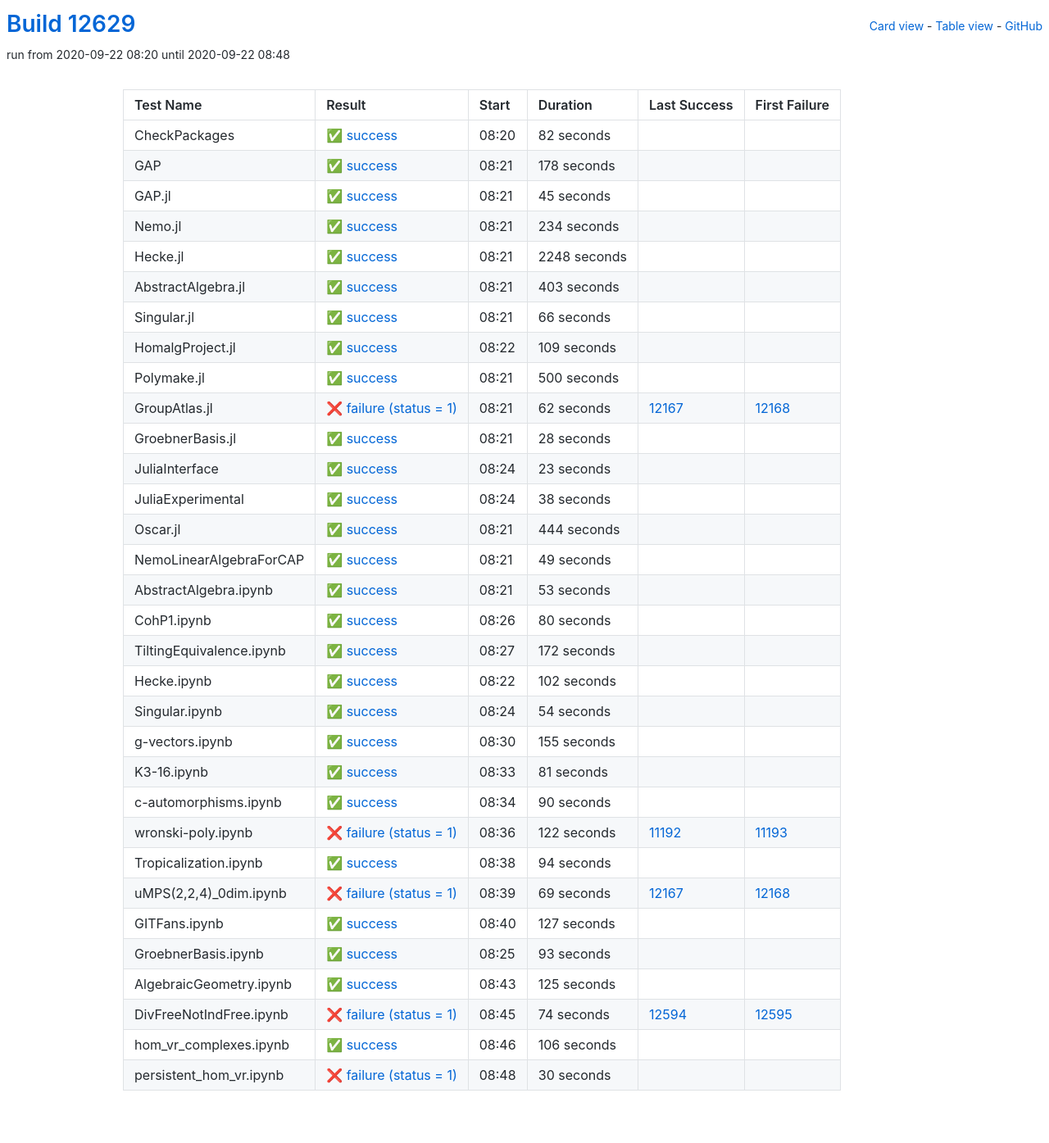
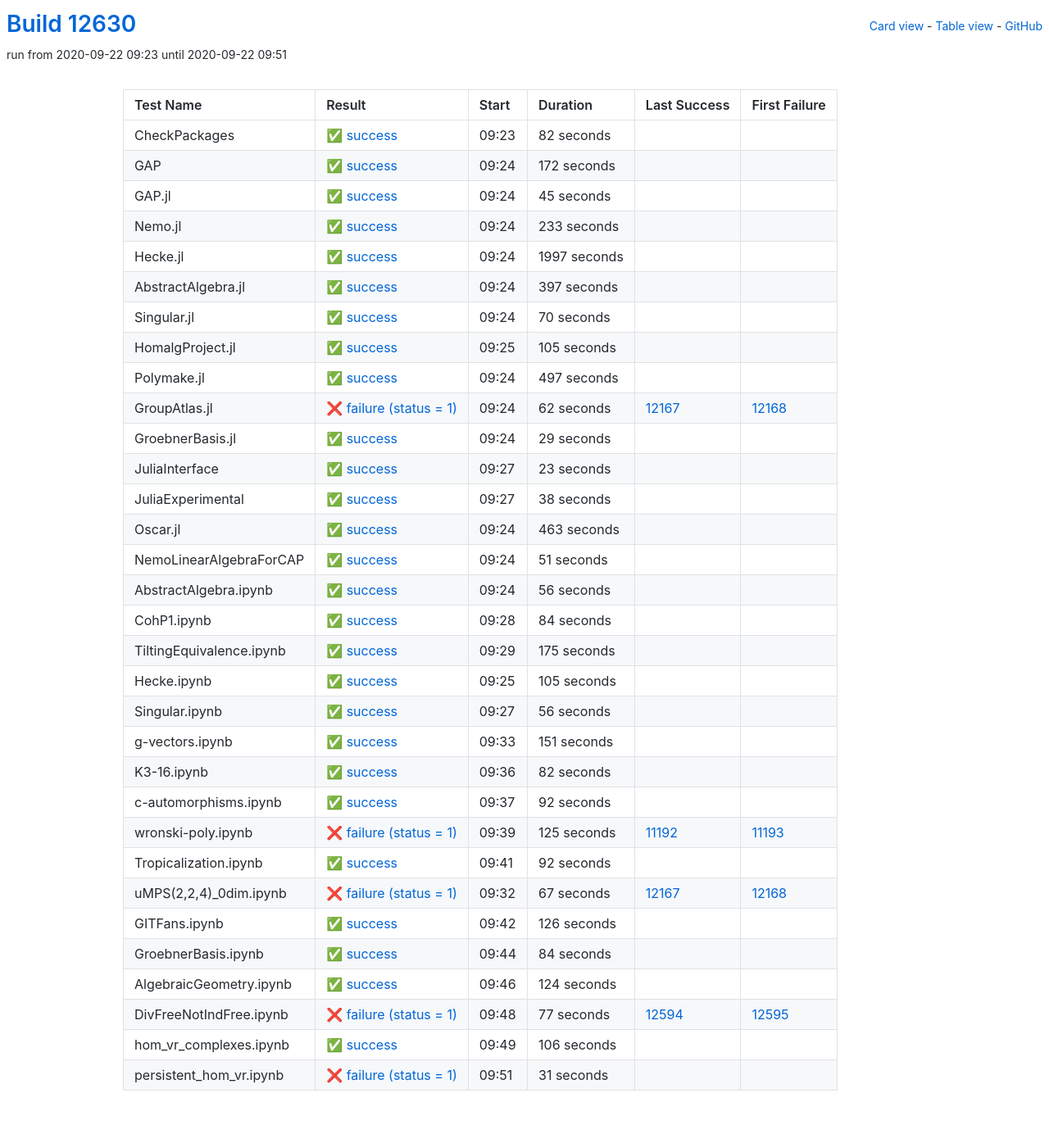
Before and after one commit to oscar-system/oscar-ci-status, a Jekyll site: the page built from table.html, in a window 1280 px wide. Shown: the whole page at 82% size. Built offline with Jekyll 4.4.1, drawn with Linux system fonts in a browser that asks for light colours.

Commit message:
Build #12630

```diff
--- a/_data/ci.yml
+++ b/_data/ci.yml
@@ -1,6 +1,6 @@
 ---
-build: 12629
-build_url: https://oscarci.mathematik.uni-kl.de/job/oscar/12629/
+build: 12630
+build_url: https://oscarci.mathematik.uni-kl.de/job/oscar/12630/
 job: oscar
 organization: oscar-system
 repo: oscar-ci-status
@@ -8,8 +8,8 @@
 tests:
 - name: CheckPackages
   id: checkpackages
-  log: https://oscarci.mathematik.uni-kl.de/job/oscar/12629/artifact/logs/build-12629/CheckPackages.log
-  start: 2020-09-22 08:20
+  log: https://oscarci.mathematik.uni-kl.de/job/oscar/12630/artifact/logs/build-12630/CheckPackages.log
+  start: 2020-09-22 09:23
   success: true
   exitcode: 0
   status: success
@@ -20,20 +20,20 @@
   first_failure_url:
 - name: GAP
   id: gap
-  log: https://oscarci.mathematik.uni-kl.de/job/oscar/12629/artifact/logs/build-12629/GAP.log
-  start: 2020-09-22 08:21
+  log: https://oscarci.mathematik.uni-kl.de/job/oscar/12630/artifact/logs/build-12630/GAP.log
+  start: 2020-09-22 09:24
   success: true
   exitcode: 0
   status: success
-  duration: 178
+  duration: 172
   last_success: false
   last_success_url:
   first_failure: false
   first_failure_url:
 - name: GAP.jl
   id: gap-jl
-  log: https://oscarci.mathematik.uni-kl.de/job/oscar/12629/artifact/logs/build-12629/GAP.jl.log
-  start: 2020-09-22 08:21
+  log: https://oscarci.mathematik.uni-kl.de/job/oscar/12630/artifact/logs/build-12630/GAP.jl.log
+  start: 2020-09-22 09:24
   success: true
   exitcode: 0
   status: success
@@ -44,80 +44,80 @@
   first_failure_url:
 - name: Nemo.jl
   id: nemo-jl
-  log: https://oscarci.mathematik.uni-kl.de/job/oscar/12629/artifact/logs/build-12629/Nemo.jl.log
-  start: 2020-09-22 08:21
+  log: https://oscarci.mathematik.uni-kl.de/job/oscar/12630/artifact/logs/build-12630/Nemo.jl.log
+  start: 2020-09-22 09:24
   success: true
   exitcode: 0
   status: success
-  duration: 234
+  duration: 233
   last_success: false
   last_success_url:
   first_failure: false
   first_failure_url:
 - name: Hecke.jl
   id: hecke-jl
-  log: https://oscarci.mathematik.uni-kl.de/job/oscar/12629/artifact/logs/build-12629/Hecke.jl.log
-  start: 2020-09-22 08:21
+  log: https://oscarci.mathematik.uni-kl.de/job/oscar/12630/artifact/logs/build-12630/Hecke.jl.log
+  start: 2020-09-22 09:24
   success: true
   exitcode: 0
   status: success
-  duration: 2248
+  duration: 1997
   last_success: false
   last_success_url:
   first_failure: false
   first_failure_url:
 - name: AbstractAlgebra.jl
   id: abstractalgebra-jl
-  log: https://oscarci.mathematik.uni-kl.de/job/oscar/12629/artifact/logs/build-12629/AbstractAlgebra.jl.log
-  start: 2020-09-22 08:21
+  log: https://oscarci.mathematik.uni-kl.de/job/oscar/12630/artifact/logs/build-12630/AbstractAlgebra.jl.log
+  start: 2020-09-22 09:24
   success: true
   exitcode: 0
   status: success
-  duration: 403
+  duration: 397
   last_success: false
   last_success_url:
   first_failure: false
   first_failure_url:
 - name: Singular.jl
   id: singular-jl
-  log: https://oscarci.mathematik.uni-kl.de/job/oscar/12629/artifact/logs/build-12629/Singular.jl.log
-  start: 2020-09-22 08:21
+  log: https://oscarci.mathematik.uni-kl.de/job/oscar/12630/artifact/logs/build-12630/Singular.jl.log
+  start: 2020-09-22 09:24
   success: true
   exitcode: 0
   status: success
-  duration: 66
+  duration: 70
   last_success: false
   last_success_url:
   first_failure: false
   first_failure_url:
 - name: HomalgProject.jl
   id: homalgproject-jl
-  log: https://oscarci.mathematik.uni-kl.de/job/oscar/12629/artifact/logs/build-12629/HomalgProject.jl.log
-  start: 2020-09-22 08:22
+  log: https://oscarci.mathematik.uni-kl.de/job/oscar/12630/artifact/logs/build-12630/HomalgProject.jl.log
+  start: 2020-09-22 09:25
   success: true
   exitcode: 0
   status: success
-  duration: 109
+  duration: 105
   last_success: false
   last_success_url:
   first_failure: false
   first_failure_url:
 - name: Polymake.jl
   id: polymake-jl
-  log: https://oscarci.mathematik.uni-kl.de/job/oscar/12629/artifact/logs/build-12629/Polymake.jl.log
-  start: 2020-09-22 08:21
+  log: https://oscarci.mathematik.uni-kl.de/job/oscar/12630/artifact/logs/build-12630/Polymake.jl.log
+  start: 2020-09-22 09:24
   success: true
   exitcode: 0
   status: success
-  duration: 500
+  duration: 497
   last_success: false
   last_success_url:
   first_failure: false
   first_failure_url:
 - name: GroupAtlas.jl
   id: groupatlas-jl
-  log: https://oscarci.mathematik.uni-kl.de/job/oscar/12629/artifact/logs/build-12629/GroupAtlas.jl.log
-  start: 2020-09-22 08:21
+  log: https://oscarci.mathematik.uni-kl.de/job/oscar/12630/artifact/logs/build-12630/GroupAtlas.jl.log
+  start: 2020-09-22 09:24
   success: false
   exitcode: 1
   status: failure
@@ -128,20 +128,20 @@
   first_failure_url: https://oscarci.mathematik.uni-kl.de/job/oscar/12168/
 - name: GroebnerBasis.jl
   id: groebnerbasis-jl
-  log: https://oscarci.mathematik.uni-kl.de/job/oscar/12629/artifact/logs/build-12629/GroebnerBasis.jl.log
-  start: 2020-09-22 08:21
+  log: https://oscarci.mathematik.uni-kl.de/job/oscar/12630/artifact/logs/build-12630/GroebnerBasis.jl.log
+  start: 2020-09-22 09:24
   success: true
   exitcode: 0
   status: success
-  duration: 28
+  duration: 29
   last_success: false
   last_success_url:
   first_failure: false
   first_failure_url:
 - name: JuliaInterface
   id: juliainterface
-  log: https://oscarci.mathematik.uni-kl.de/job/oscar/12629/artifact/logs/build-12629/JuliaInterface.log
-  start: 2020-09-22 08:24
+  log: https://oscarci.mathematik.uni-kl.de/job/oscar/12630/artifact/logs/build-12630/JuliaInterface.log
+  start: 2020-09-22 09:27
   success: true
   exitcode: 0
   status: success
@@ -152,8 +152,8 @@
   first_failure_url:
 - name: JuliaExperimental
   id: juliaexperimental
-  log: https://oscarci.mathematik.uni-kl.de/job/oscar/12629/artifact/logs/build-12629/JuliaExperimental.log
-  start: 2020-09-22 08:24
+  log: https://oscarci.mathematik.uni-kl.de/job/oscar/12630/artifact/logs/build-12630/JuliaExperimental.log
+  start: 2020-09-22 09:27
   success: true
   exitcode: 0
   status: success
@@ -164,212 +164,212 @@
   first_failure_url:
 - name: Oscar.jl
   id: oscar-jl
-  log: https://oscarci.mathematik.uni-kl.de/job/oscar/12629/artifact/logs/build-12629/Oscar.jl.log
-  start: 2020-09-22 08:21
+  log: https://oscarci.mathematik.uni-kl.de/job/oscar/12630/artifact/logs/build-12630/Oscar.jl.log
+  start: 2020-09-22 09:24
   success: true
   exitcode: 0
   status: success
-  duration: 444
+  duration: 463
   last_success: false
   last_success_url:
   first_failure: false
   first_failure_url:
 - name: NemoLinearAlgebraForCAP
   id: nemolinearalgebraforcap
-  log: https://oscarci.mathematik.uni-kl.de/job/oscar/12629/artifact/logs/build-12629/NemoLinearAlgebraForCAP.log
-  start: 2020-09-22 08:21
+  log: https://oscarci.mathematik.uni-kl.de/job/oscar/12630/artifact/logs/build-12630/NemoLinearAlgebraForCAP.log
+  start: 2020-09-22 09:24
   success: true
   exitcode: 0
   status: success
-  duration: 49
+  duration: 51
   last_success: false
   last_success_url:
   first_failure: false
   first_failure_url:
 - name: AbstractAlgebra.ipynb
   id: abstractalgebra-ipynb
-  log: https://oscarci.mathematik.uni-kl.de/job/oscar/12629/artifact/logs/build-12629/AbstractAlgebra.ipynb.log
-  start: 2020-09-22 08:21
+  log: https://oscarci.mathematik.uni-kl.de/job/oscar/12630/artifact/logs/build-12630/AbstractAlgebra.ipynb.log
+  start: 2020-09-22 09:24
   success: true
   exitcode: 0
   status: success
-  duration: 53
+  duration: 56
   last_success: false
   last_success_url:
   first_failure: false
   first_failure_url:
 - name: CohP1.ipynb
   id: cohp1-ipynb
-  log: https://oscarci.mathematik.uni-kl.de/job/oscar/12629/artifact/logs/build-12629/CohP1.ipynb.log
-  start: 2020-09-22 08:26
+  log: https://oscarci.mathematik.uni-kl.de/job/oscar/12630/artifact/logs/build-12630/CohP1.ipynb.log
+  start: 2020-09-22 09:28
   success: true
   exitcode: 0
   status: success
-  duration: 80
+  duration: 84
   last_success: false
   last_success_url:
   first_failure: false
   first_failure_url:
 - name: TiltingEquivalence.ipynb
   id: tiltingequivalence-ipynb
-  log: https://oscarci.mathematik.uni-kl.de/job/oscar/12629/artifact/logs/build-12629/TiltingEquivalence.ipynb.log
-  start: 2020-09-22 08:27
+  log: https://oscarci.mathematik.uni-kl.de/job/oscar/12630/artifact/logs/build-12630/TiltingEquivalence.ipynb.log
+  start: 2020-09-22 09:29
   success: true
   exitcode: 0
   status: success
-  duration: 172
+  duration: 175
   last_success: false
   last_success_url:
   first_failure: false
   first_failure_url:
 - name: Hecke.ipynb
   id: hecke-ipynb
-  log: https://oscarci.mathematik.uni-kl.de/job/oscar/12629/artifact/logs/build-12629/Hecke.ipynb.log
-  start: 2020-09-22 08:22
+  log: https://oscarci.mathematik.uni-kl.de/job/oscar/12630/artifact/logs/build-12630/Hecke.ipynb.log
+  start: 2020-09-22 09:25
   success: true
   exitcode: 0
   status: success
-  duration: 102
+  duration: 105
   last_success: false
   last_success_url:
   first_failure: false
   first_failure_url:
 - name: Singular.ipynb
   id: singular-ipynb
-  log: https://oscarci.mathematik.uni-kl.de/job/oscar/12629/artifact/logs/build-12629/Singular.ipynb.log
-  start: 2020-09-22 08:24
+  log: https://oscarci.mathematik.uni-kl.de/job/oscar/12630/artifact/logs/build-12630/Singular.ipynb.log
+  start: 2020-09-22 09:27
   success: true
   exitcode: 0
   status: success
-  duration: 54
+  duration: 56
   last_success: false
   last_success_url:
   first_failure: false
   first_failure_url:
 - name: g-vectors.ipynb
   id: g-vectors-ipynb
-  log: https://oscarci.mathematik.uni-kl.de/job/oscar/12629/artifact/logs/build-12629/g-vectors.ipynb.log
-  start: 2020-09-22 08:30
+  log: https://oscarci.mathematik.uni-kl.de/job/oscar/12630/artifact/logs/build-12630/g-vectors.ipynb.log
+  start: 2020-09-22 09:33
   success: true
   exitcode: 0
   status: success
-  duration: 155
+  duration: 151
   last_success: false
   last_success_url:
   first_failure: false
   first_failure_url:
 - name: K3-16.ipynb
   id: k3-16-ipynb
-  log: https://oscarci.mathematik.uni-kl.de/job/oscar/12629/artifact/logs/build-12629/K3-16.ipynb.log
-  start: 2020-09-22 08:33
+  log: https://oscarci.mathematik.uni-kl.de/job/oscar/12630/artifact/logs/build-12630/K3-16.ipynb.log
+  start: 2020-09-22 09:36
   success: true
   exitcode: 0
   status: success
-  duration: 81
+  duration: 82
   last_success: false
   last_success_url:
   first_failure: false
   first_failure_url:
 - name: c-automorphisms.ipynb
   id: c-automorphisms-ipynb
-  log: https://oscarci.mathematik.uni-kl.de/job/oscar/12629/artifact/logs/build-12629/c-automorphisms.ipynb.log
-  start: 2020-09-22 08:34
+  log: https://oscarci.mathematik.uni-kl.de/job/oscar/12630/artifact/logs/build-12630/c-automorphisms.ipynb.log
+  start: 2020-09-22 09:37
   success: true
   exitcode: 0
   status: success
-  duration: 90
+  duration: 92
   last_success: false
   last_success_url:
   first_failure: false
   first_failure_url:
 - name: wronski-poly.ipynb
   id: wronski-poly-ipynb
-  log: https://oscarci.mathematik.uni-kl.de/job/oscar/12629/artifact/logs/build-12629/wronski-poly.ipynb.log
-  start: 2020-09-22 08:36
+  log: https://oscarci.mathematik.uni-kl.de/job/oscar/12630/artifact/logs/build-12630/wronski-poly.ipynb.log
+  start: 2020-09-22 09:39
   success: false
   exitcode: 1
   status: failure
-  duration: 122
+  duration: 125
   last_success: 11192
   last_success_url: https://oscarci.mathematik.uni-kl.de/job/oscar/11192/
   first_failure: 11193
   first_failure_url: https://oscarci.mathematik.uni-kl.de/job/oscar/11193/
 - name: Tropicalization.ipynb
   id: tropicalization-ipynb
-  log: https://oscarci.mathematik.uni-kl.de/job/oscar/12629/artifact/logs/build-12629/Tropicalization.ipynb.log
-  start: 2020-09-22 08:38
+  log: https://oscarci.mathematik.uni-kl.de/job/oscar/12630/artifact/logs/build-12630/Tropicalization.ipynb.log
+  start: 2020-09-22 09:41
   success: true
   exitcode: 0
   status: success
-  duration: 94
+  duration: 92
   last_success: false
   last_success_url:
   first_failure: false
   first_failure_url:
 - name: uMPS(2,2,4)_0dim.ipynb
   id: umps-2-2-4-0dim-ipynb
-  log: https://oscarci.mathematik.uni-kl.de/job/oscar/12629/artifact/logs/build-12629/uMPS-2-2-4-_0dim.ipynb.log
-  start: 2020-09-22 08:39
+  log: https://oscarci.mathematik.uni-kl.de/job/oscar/12630/artifact/logs/build-12630/uMPS-2-2-4-_0dim.ipynb.log
+  start: 2020-09-22 09:32
   success: false
   exitcode: 1
   status: failure
-  duration: 69
+  duration: 67
   last_success: 12167
   last_success_url: https://oscarci.mathematik.uni-kl.de/job/oscar/12167/
   first_failure: 12168
   first_failure_url: https://oscarci.mathematik.uni-kl.de/job/oscar/12168/
 - name: GITFans.ipynb
   id: gitfans-ipynb
-  log: https://oscarci.mathematik.uni-kl.de/job/oscar/12629/artifact/logs/build-12629/GITFans.ipynb.log
-  start: 2020-09-22 08:40
+  log: https://oscarci.mathematik.uni-kl.de/job/oscar/12630/artifact/logs/build-12630/GITFans.ipynb.log
+  start: 2020-09-22 09:42
   success: true
   exitcode: 0
   status: success
-  duration: 127
+  duration: 126
   last_success: false
   last_success_url:
   first_failure: false
   first_failure_url:
 - name: GroebnerBasis.ipynb
   id: groebnerbasis-ipynb
-  log: https://oscarci.mathematik.uni-kl.de/job/oscar/12629/artifact/logs/build-12629/GroebnerBasis.ipynb.log
-  start: 2020-09-22 08:25
+  log: https://oscarci.mathematik.uni-kl.de/job/oscar/12630/artifact/logs/build-12630/GroebnerBasis.ipynb.log
+  start: 2020-09-22 09:44
   success: true
   exitcode: 0
   status: success
-  duration: 93
+  duration: 84
   last_success: false
   last_success_url:
   first_failure: false
   first_failure_url:
 - name: AlgebraicGeometry.ipynb
   id: algebraicgeometry-ipynb
-  log: https://oscarci.mathematik.uni-kl.de/job/oscar/12629/artifact/logs/build-12629/AlgebraicGeometry.ipynb.log
-  start: 2020-09-22 08:43
+  log: https://oscarci.mathematik.uni-kl.de/job/oscar/12630/artifact/logs/build-12630/AlgebraicGeometry.ipynb.log
+  start: 2020-09-22 09:46
   success: true
   exitcode: 0
   status: success
-  duration: 125
+  duration: 124
   last_success: false
   last_success_url:
   first_failure: false
   first_failure_url:
 - name: DivFreeNotIndFree.ipynb
   id: divfreenotindfree-ipynb
-  log: https://oscarci.mathematik.uni-kl.de/job/oscar/12629/artifact/logs/build-12629/DivFreeNotIndFree.ipynb.log
-  start: 2020-09-22 08:45
+  log: https://oscarci.mathematik.uni-kl.de/job/oscar/12630/artifact/logs/build-12630/DivFreeNotIndFree.ipynb.log
+  start: 2020-09-22 09:48
   success: false
   exitcode: 1
   status: failure
-  duration: 74
+  duration: 77
   last_success: 12594
   last_success_url: https://oscarci.mathematik.uni-kl.de/job/oscar/12594/
   first_failure: 12595
   first_failure_url: https://oscarci.mathematik.uni-kl.de/job/oscar/12595/
 - name: hom_vr_complexes.ipynb
   id: hom-vr-complexes-ipynb
-  log: https://oscarci.mathematik.uni-kl.de/job/oscar/12629/artifact/logs/build-12629/hom_vr_complexes.ipynb.log
-  start: 2020-09-22 08:46
+  log: https://oscarci.mathematik.uni-kl.de/job/oscar/12630/artifact/logs/build-12630/hom_vr_complexes.ipynb.log
+  start: 2020-09-22 09:49
   success: true
   exitcode: 0
   status: success
@@ -380,12 +380,12 @@
   first_failure_url:
 - name: persistent_hom_vr.ipynb
   id: persistent-hom-vr-ipynb
-  log: https://oscarci.mathematik.uni-kl.de/job/oscar/12629/artifact/logs/build-12629/persistent_hom_vr.ipynb.log
-  start: 2020-09-22 08:48
+  log: https://oscarci.mathematik.uni-kl.de/job/oscar/12630/artifact/logs/build-12630/persistent_hom_vr.ipynb.log
+  start: 2020-09-22 09:51
   success: false
   exitcode: 1
   status: failure
-  duration: 30
+  duration: 31
   last_success: false
   last_success_url:
   first_failure: false
```
Also changed, not shown: README.md.
